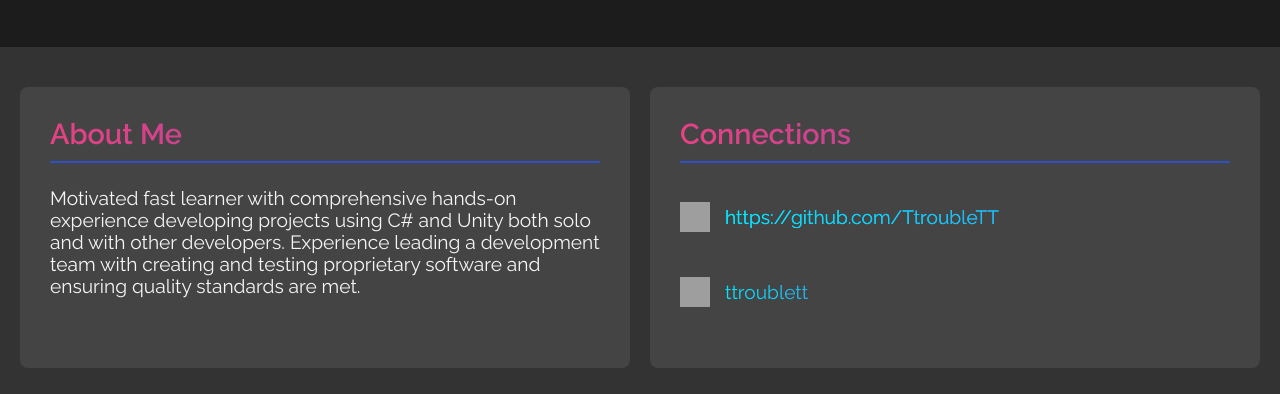
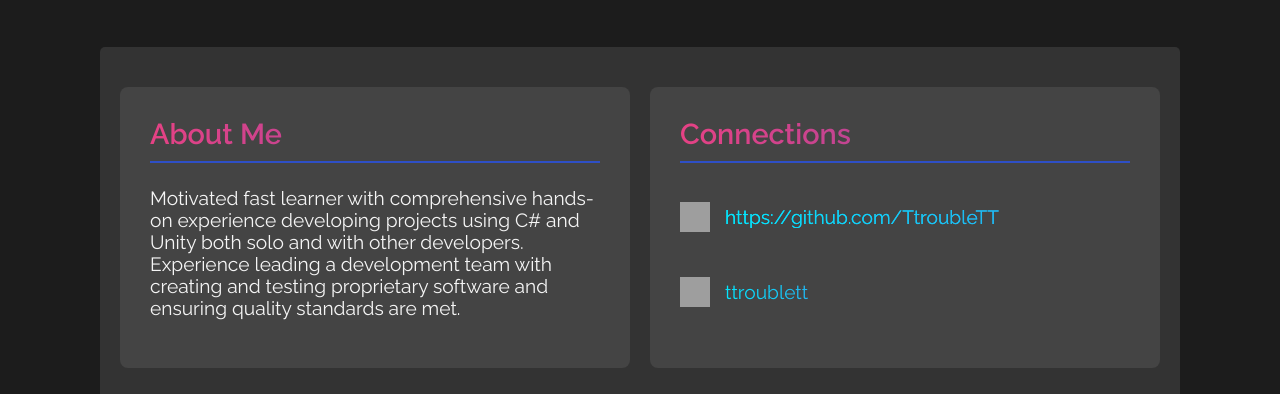
Before and after one commit to TtroubleTT/ttroublett.github.io, a plain HTML site: page index.html in a window 1280 px wide. Shown: the part 558-952 px from the top of the page. Drawn offline with Linux system fonts and the light colour scheme; grey boxes are pictures that could not be loaded.

Commit message:
added margin and border radius

```diff
--- a/styles.css
+++ b/styles.css
@@ -85,6 +85,8 @@ nav ul li a:hover {
 #info-box {
     background: #333;
     padding: 40px 20px;
+    margin: 0 100px;
+    border-radius: 5px;
 }
 
 .info-container {
```
